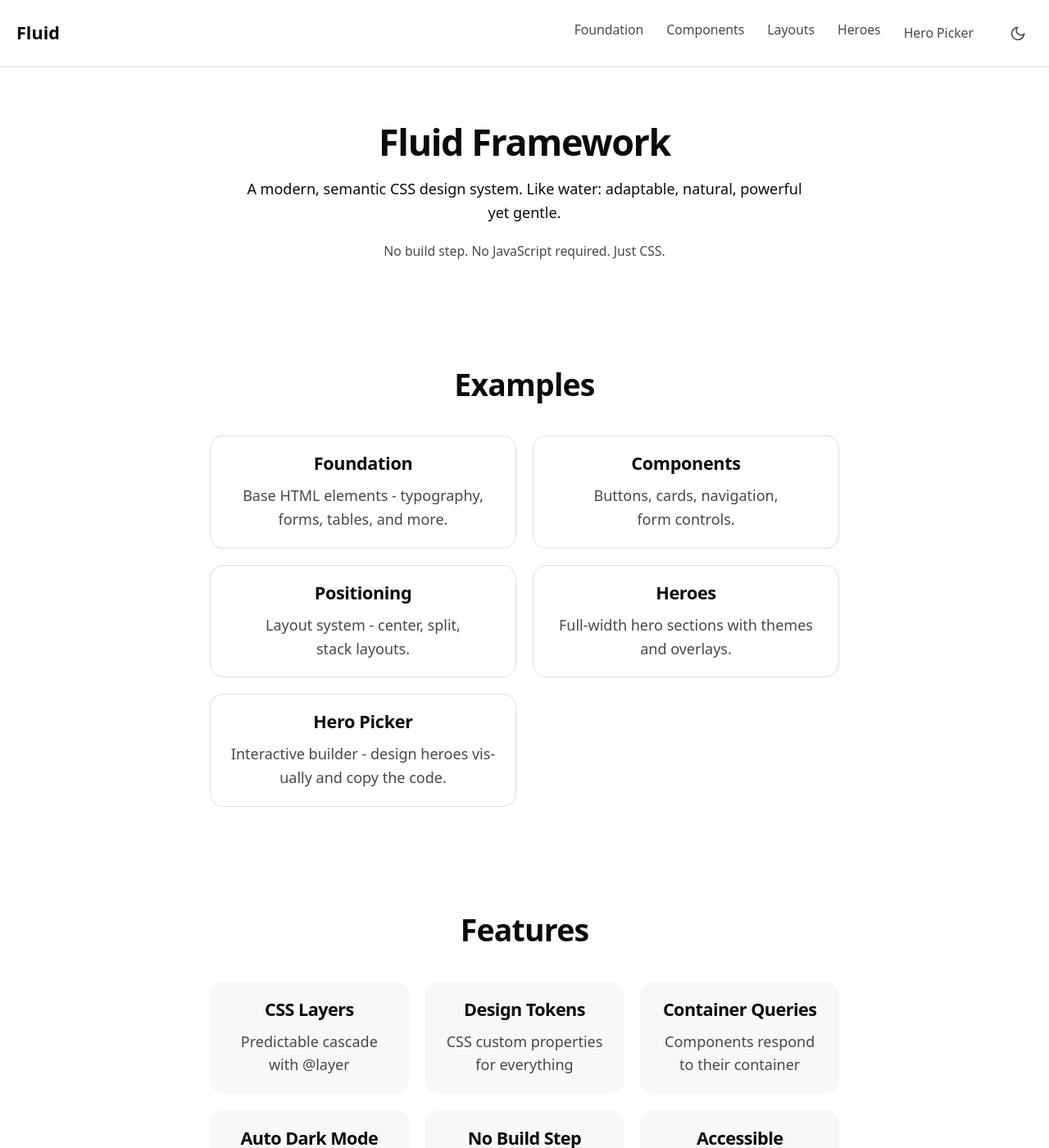
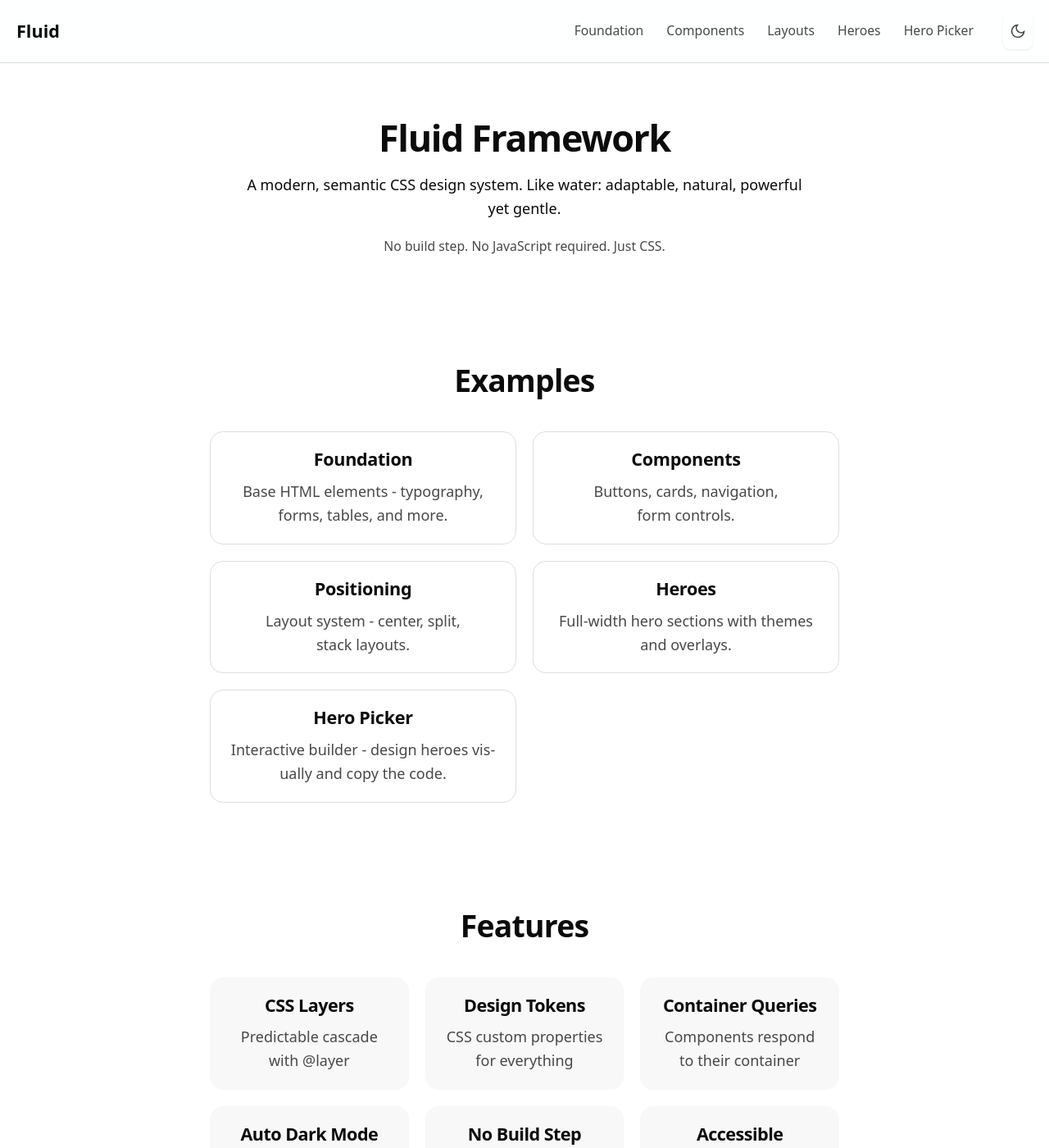
Before and after one commit to Agile-Media-Agency/the-fluid-theme, a Jekyll site: the page built from index.html, in a window 1280 px wide and 1400 px high. Shown: the whole window at 82% size. Built offline with Jekyll 4.4.1, drawn with Linux system fonts in a browser that asks for light colours; some of the changed text lies outside the part shown.

Commit message:
feat: design system refinements and accessibility improvements
Navigation:
- Fix nav item alignment issue (li margin override)
- Change nav link from inline-flex to flex for consistent alignment
- Add smooth mobile menu animation with staggered item reveals

Typography:
- Add fluid hero headline scaling using clamp()
- Add text-wrap: balance/pretty for better line breaks
- Add max-width constraint on subheadlines (65ch)

Buttons:
- Add subtle base shadow (shadow-xs) for depth hierarchy
- Remove shadow from ghost/outline variants

Accessibility:
- Add skip link component (.skip-link)
- Add main landmark wrapper in layout
- Skip link slides in on focus for keyboard users

Hero:
- Add button contrast styles for themed backgrounds
- Dark/gradient themes get light outline buttons
- Accent theme inverts primary button colors

Other:
- Update version to 0.1.1
- Update timestamp to Dec 19, 2025

```diff
--- a/_config.yml
+++ b/_config.yml
@@ -35,6 +35,6 @@ defaults:
       layout: default
 
 # Site-wide variables - update version here, reflects everywhere
-version: "0.1.0"
-last_updated: "Dec 18, 2025 at 4:17 AM"
-last_updated_iso: "2025-12-18T09:17:00Z"
+version: "0.1.1"
+last_updated: "Dec 19, 2025 at 2:45 AM"
+last_updated_iso: "2025-12-19T07:45:00Z"
--- a/_layouts/default.html
+++ b/_layouts/default.html
@@ -12,9 +12,12 @@
   {% endif %}
 </head>
 <body>
+  <a href="#main-content" class="skip-link">Skip to main content</a>
   {% include nav.html %}
 
-  {{ content }}
+  <main id="main-content">
+    {{ content }}
+  </main>
 
   {% include scripts.html %}
   {% if page.extra_scripts %}
--- a/src/components/button.css
+++ b/src/components/button.css
@@ -48,6 +48,7 @@
     background-color: var(--_btn-bg, var(--accent));
     border: var(--border-width) solid var(--_btn-border, transparent);
     border-radius: var(--radius-md);
+    box-shadow: var(--_btn-shadow, var(--shadow-xs)); /* Subtle depth at rest */
     cursor: pointer;
 
     /* Transitions - smooth like flowing water */
@@ -122,6 +123,7 @@
     --_btn-bg: transparent;
     --_btn-bg-hover: var(--color-surface);
     --_btn-border: transparent;
+    --_btn-shadow: none; /* No shadow for ghost buttons */
   }
 
   /* Outline - bordered, no fill */
@@ -131,6 +133,7 @@
     --_btn-bg: transparent;
     --_btn-bg-hover: var(--accent-subtle);
     --_btn-border: var(--accent);
+    --_btn-shadow: none; /* Border provides visual boundary */
   }
 
   /* Danger - for destructive actions */
--- a/src/components/hero.css
+++ b/src/components/hero.css
@@ -76,18 +76,23 @@
   }
 
   .hero__headline {
-    font-size: var(--font-size-5xl);
+    /* Fluid scaling: smooth transition across all viewport sizes */
+    font-size: clamp(2rem, 1rem + 5vw, 3.5rem);
     font-weight: var(--weight-bold);
     letter-spacing: -0.03em;
     line-height: var(--leading-tight);
     margin-block-end: var(--space-4);
+    text-wrap: balance; /* Prevent orphans in headlines */
   }
 
   .hero__subheadline {
-    font-size: var(--font-size-xl);
+    /* Fluid scaling for subheadlines */
+    font-size: clamp(1.125rem, 0.875rem + 1.5vw, 1.5rem);
     color: var(--hero-text-muted, var(--color-text-muted));
     line-height: var(--leading-relaxed);
     margin-block-end: var(--space-6);
+    text-wrap: pretty; /* Better line breaks */
+    max-inline-size: 65ch; /* Optimal reading width */
   }
 
   .hero__actions {
@@ -218,17 +223,11 @@
 
   /* ========================================
      RESPONSIVE BEHAVIOR
+     Font sizes use fluid clamp() - no breakpoints needed
      ======================================== */
 
   @container (max-width: 40rem) {
-    .hero__headline {
-      font-size: var(--font-size-3xl);
-    }
-
-    .hero__subheadline {
-      font-size: var(--font-size-lg);
-    }
-
+    /* Actions stack vertically on narrow containers */
     .hero__actions {
       flex-direction: column;
       align-items: stretch;
@@ -237,6 +236,33 @@
     .hero__actions > * {
       justify-content: center;
     }
+  }
+
+
+  /* ========================================
+     HERO BUTTON CONTRAST
+     Ensure buttons are visible on themed backgrounds
+     ======================================== */
+
+  /* Dark theme: use light outline buttons for secondary */
+  .hero[data-theme="dark"] button[data-variant="outline"],
+  .hero[data-theme="gradient"] button[data-variant="outline"] {
+    --_btn-color: var(--white);
+    --_btn-border: var(--white);
+    --_btn-bg-hover: oklch(100% 0 0 / 0.15);
+  }
+
+  /* Accent theme: invert button colors for contrast */
+  .hero[data-theme="accent"] button:not([data-variant]) {
+    --_btn-color: var(--accent);
+    --_btn-bg: var(--white);
+    --_btn-bg-hover: var(--gray-95);
+  }
+
+  .hero[data-theme="accent"] button[data-variant="outline"] {
+    --_btn-color: var(--white);
+    --_btn-border: var(--white);
+    --_btn-bg-hover: oklch(100% 0 0 / 0.15);
   }
 
 
--- a/src/components/nav.css
+++ b/src/components/nav.css
@@ -99,10 +99,11 @@
     list-style: none;
   }
 
-  /* Menu items - ensure alignment */
+  /* Menu items - ensure alignment and reset base styles */
   .nav__menu > li {
     display: flex;
     align-items: center;
+    margin: 0; /* Override base li margin that can cause misalignment */
   }
 
   /* Keep menu at start (next to brand) */
@@ -118,15 +119,17 @@
 
   /* Navigation links */
   .nav__link {
-    display: inline-flex;
+    display: flex;
     align-items: center;
     gap: var(--space-2);
     padding: var(--space-2) var(--space-3);
     font-size: var(--font-size-sm);
     font-weight: var(--weight-medium);
+    line-height: 1; /* Prevent line-height variance affecting alignment */
     color: var(--color-text-muted);
     text-decoration: none;
     border-radius: var(--radius-md);
+    white-space: nowrap; /* Prevent wrapping that can affect height */
     transition:
       color var(--duration-normal) var(--ease-fluid),
       background-color var(--duration-normal) var(--ease-fluid);
@@ -224,26 +227,57 @@
       margin-inline-start: auto;
     }
 
+    /* Mobile menu with smooth reveal animation */
     .nav__menu {
       flex-basis: 100%;
       flex-direction: column;
       align-items: stretch;
       gap: var(--space-1);
       padding-block-start: var(--space-4);
-      display: none;
       order: 2;
+      /* Hidden state */
+      display: flex;
+      visibility: hidden;
+      opacity: 0;
+      max-block-size: 0;
+      overflow: hidden;
+      transition:
+        opacity var(--duration-normal) var(--ease-fluid),
+        visibility var(--duration-normal) var(--ease-fluid),
+        max-block-size var(--duration-normal) var(--ease-fluid);
     }
 
-    /* Show menu when toggle is checked or data-open is set */
+    /* Show menu when toggle is open */
     .nav__menu[data-open],
-    .nav:has(.nav__toggle:checked) .nav__menu,
     .nav:has(.nav__toggle[aria-expanded="true"]) .nav__menu {
-      display: flex;
+      visibility: visible;
+      opacity: 1;
+      max-block-size: 100vh; /* Large enough for any menu */
     }
 
     .nav__menu > li {
       display: block;
+      opacity: 0;
+      transform: translateY(-0.5rem);
+      transition:
+        opacity var(--duration-fast) var(--ease-fluid),
+        transform var(--duration-fast) var(--ease-settle);
     }
+
+    /* Animate items in when menu opens */
+    .nav__menu[data-open] > li,
+    .nav:has(.nav__toggle[aria-expanded="true"]) .nav__menu > li {
+      opacity: 1;
+      transform: translateY(0);
+    }
+
+    /* Stagger the item animations */
+    .nav__menu > li:nth-child(1) { transition-delay: 50ms; }
+    .nav__menu > li:nth-child(2) { transition-delay: 100ms; }
+    .nav__menu > li:nth-child(3) { transition-delay: 150ms; }
+    .nav__menu > li:nth-child(4) { transition-delay: 200ms; }
+    .nav__menu > li:nth-child(5) { transition-delay: 250ms; }
+    .nav__menu > li:nth-child(6) { transition-delay: 300ms; }
 
     .nav__link {
       display: block;
--- a/src/core/base.css
+++ b/src/core/base.css
@@ -635,6 +635,38 @@
 
 
   /* ========================================
+     SKIP LINK
+     Accessibility: Jump to main content
+     Hidden until focused for keyboard users
+     ======================================== */
+
+  .skip-link {
+    position: absolute;
+    inset-block-start: var(--space-4);
+    inset-inline-start: var(--space-4);
+    z-index: var(--z-max);
+    padding: var(--space-3) var(--space-5);
+    background-color: var(--accent);
+    color: var(--white);
+    font-weight: var(--weight-medium);
+    text-decoration: none;
+    border-radius: var(--radius-md);
+    box-shadow: var(--shadow-lg);
+    transform: translateY(-200%);
+    transition: transform var(--duration-fast) var(--ease-fluid);
+  }
+
+  .skip-link:focus {
+    transform: translateY(0);
+    outline: none;
+    box-shadow:
+      var(--shadow-lg),
+      0 0 0 3px var(--color-background),
+      0 0 0 5px var(--accent);
+  }
+
+
+  /* ========================================
      PRINT STYLES
      Clean output for paper
      ======================================== */
```
